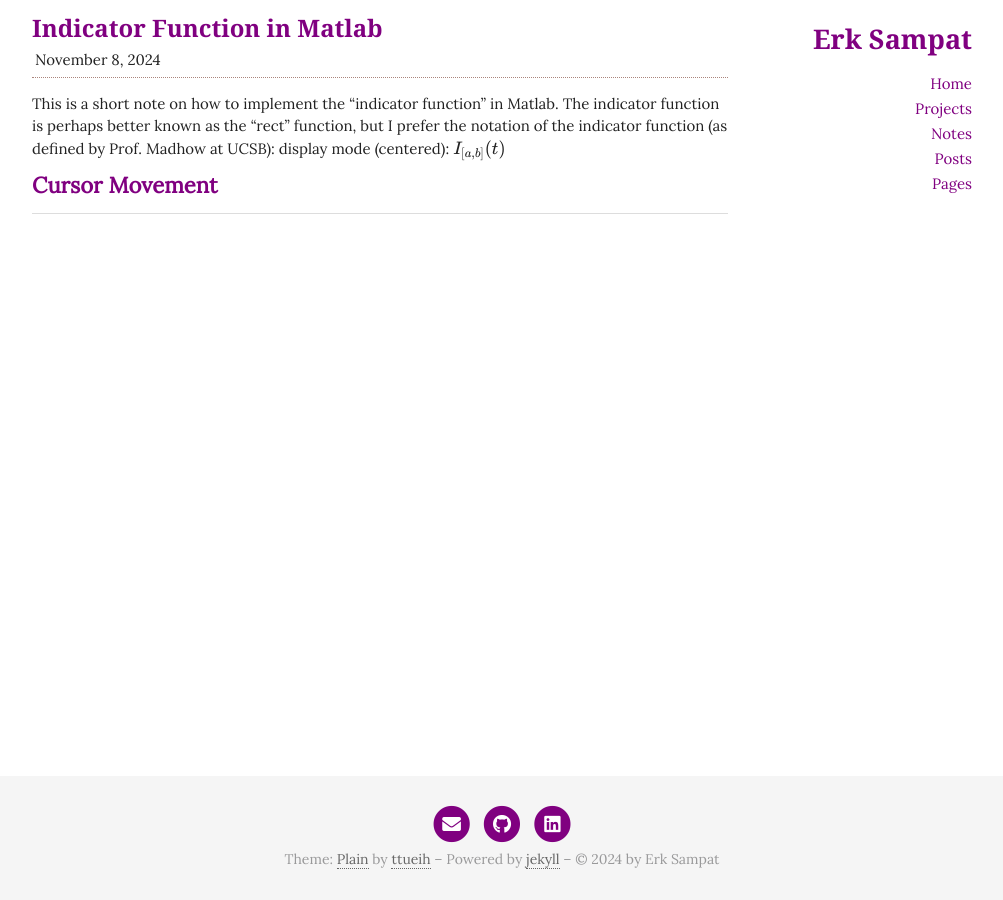
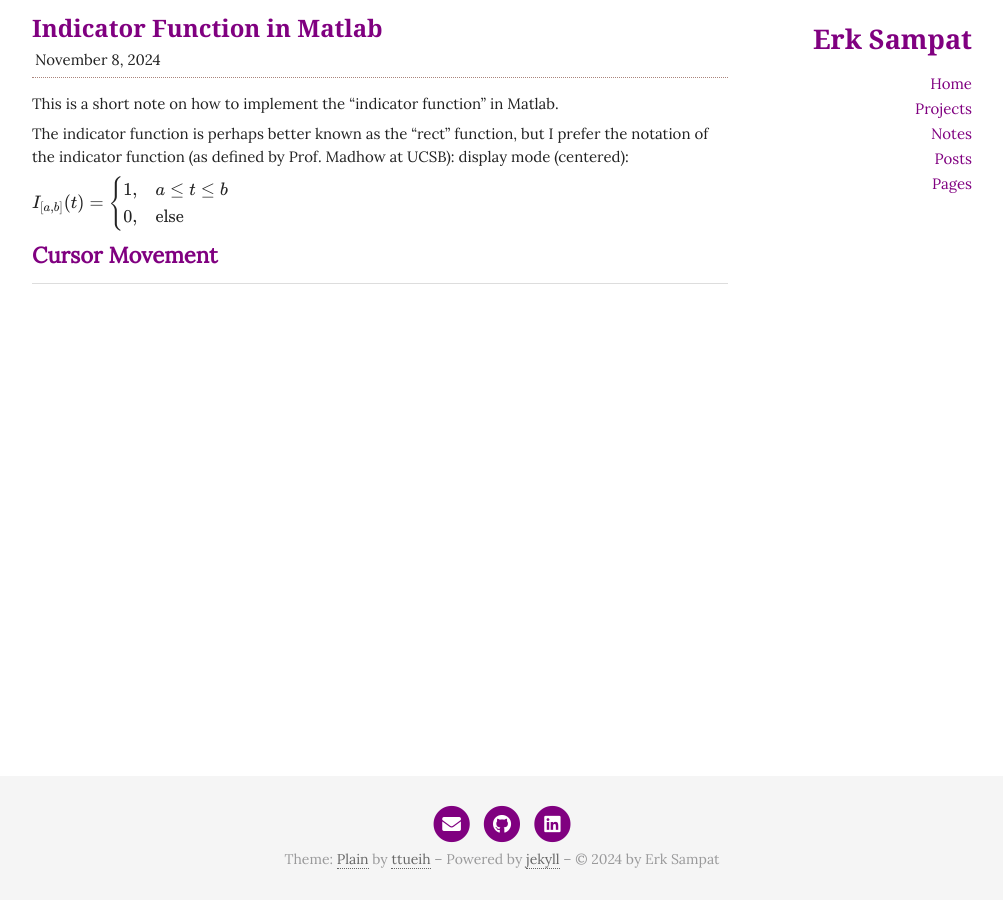
Before and after one commit to haydenghosh/haydenghosh.github.io, a Jekyll site: the page built from _pages/matlab-indicator.md, in a window 1280 px wide. Shown: the whole page, without its empty margins (138-1141 px from the left). Built offline with Jekyll 4.4.1, drawn with Linux system fonts in a browser that asks for light colours; nearby versions of some CDN libraries.

Commit message:
add katex

```diff
--- a/_pages/matlab-indicator.md
+++ b/_pages/matlab-indicator.md
@@ -4,7 +4,10 @@ title: Indicator Function in Matlab
 date: 2024-11-08
 ---
 
-This is a short note on how to implement the "indicator function" in Matlab. The indicator function is perhaps better known as the "rect" function, but I prefer the notation of the indicator function (as defined by Prof. Madhow at UCSB):
+This is a short note on how to implement the "indicator function" in Matlab.
+
+The indicator function is perhaps better known as the "rect" function, but I prefer the notation of the indicator function (as defined by Prof. Madhow at UCSB):
 display mode (centered):
-$$I_{[a,b]}(t)$$
+
+$$I_{[a,b]}(t) = \begin{cases}1, & a\leq t\leq b \\ 0, & \text{else}\end{cases}$$
 ## Cursor Movement
```
